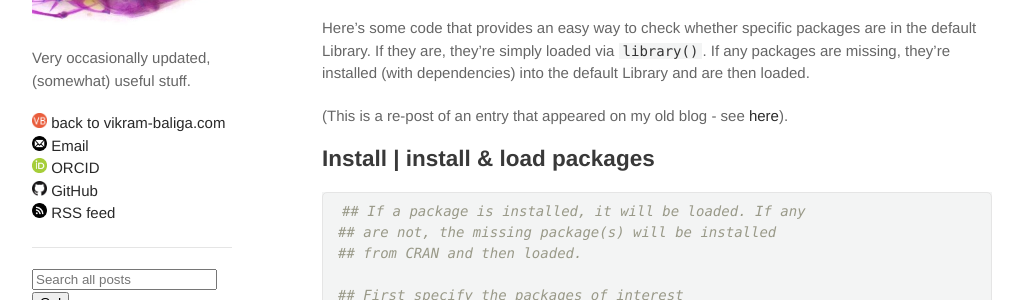
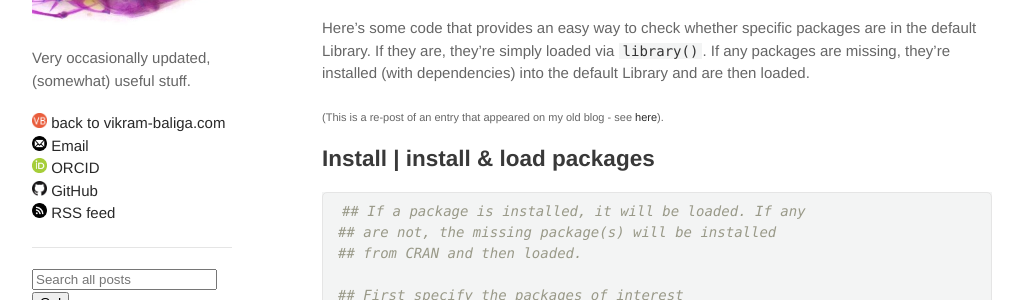
Before and after one commit to vbaliga/vbaliga.github.io, a Jekyll site: the page built from _posts/2019-04-28-verify-that-r-packages-are-installed-and--loaded.md, in a window 1280 px wide. Shown: the part 255-555 px from the top of the page, without its empty margins (128-1151 px from the left). Built offline with Jekyll 4.4.1, drawn with Linux system fonts in a browser that asks for light colours; a script that is not in the unit is left out.

```diff
--- a/_posts/2019-04-28-verify-that-r-packages-are-installed-and--loaded.md
+++ b/_posts/2019-04-28-verify-that-r-packages-are-installed-and--loaded.md
@@ -8,7 +8,7 @@ Say you have an R script that you share with others. You may not be sure that ea
 
 Here’s some code that provides an easy way to check whether specific packages are in the default Library. If they are, they’re simply loaded via `library()`. If any packages are missing, they’re installed (with dependencies) into the default Library and are then loaded.
 
-(This is a re-post of an entry that appeared on my old blog - see [here](https://www.vikram-baliga.com/blog/2015/7/19/a-hassle-free-way-to-verify-that-r-packages-are-installed-and-loaded)).
+<small>(This is a re-post of an entry that appeared on my old blog - see [here](https://www.vikram-baliga.com/blog/2015/7/19/a-hassle-free-way-to-verify-that-r-packages-are-installed-and-loaded)).</small>
 <!---more--->
 
 ## Install | install & load packages
```
